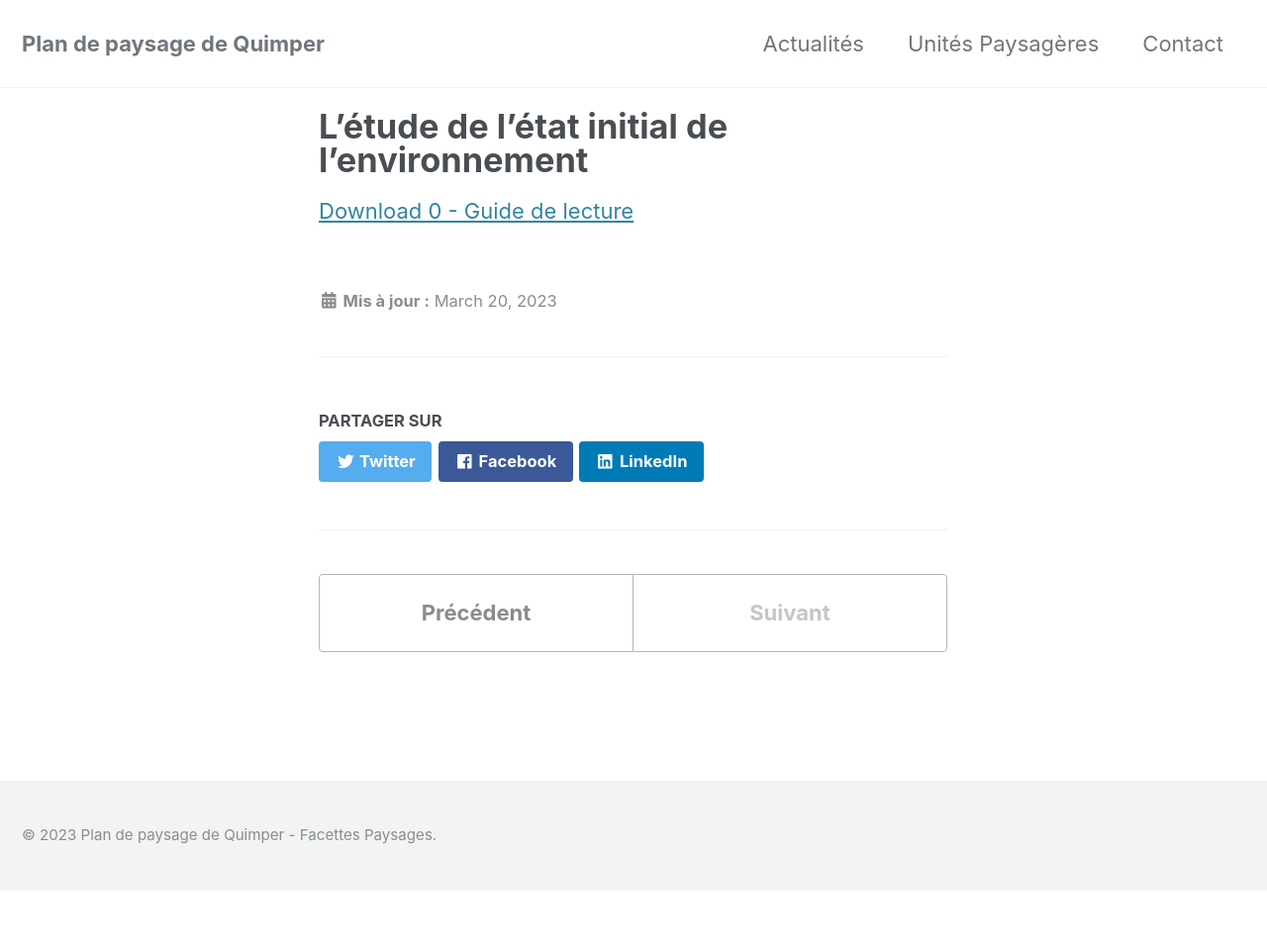
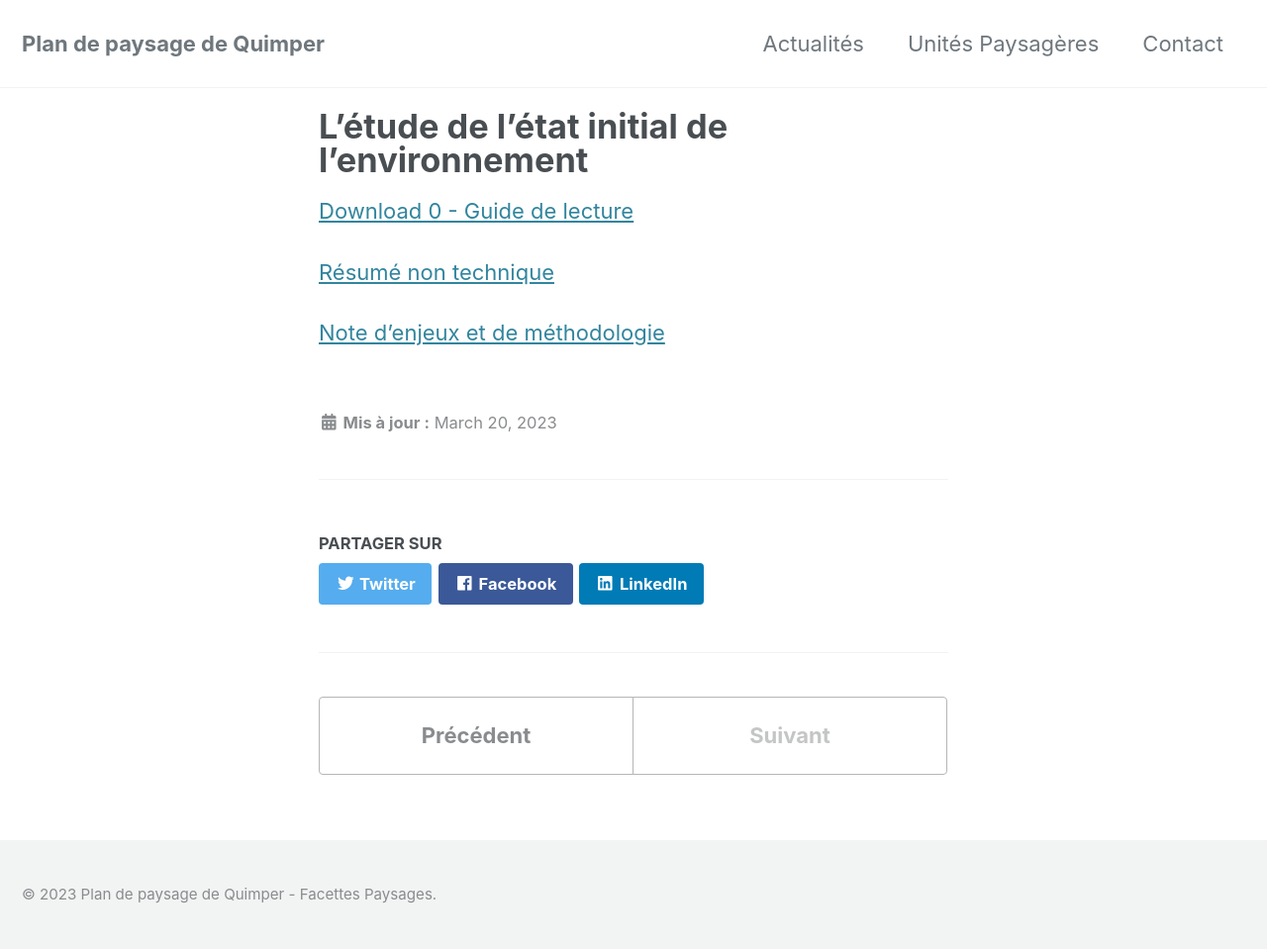
Before and after one commit to facettespaysages/plan-paysage-quimper, a Jekyll site: the page built from _news/documents.md, in a window 1280 px wide. Shown: the whole page at 99% size. Built offline with Jekyll 4.4.1, drawn with Linux system fonts in a browser that asks for light colours; cached includes are drawn as plain includes; nearby versions of some CDN libraries; before the commit the page ends 900 px from its top, so only the background shows below that.

Commit message:
Add other documents

```diff
--- a/_news/documents.md
+++ b/_news/documents.md
@@ -4,4 +4,8 @@ excerpt: "Documents pour aller plus loin."
 last_modified_at: 2023-03-20T00:00:00-00:00
 ---
 
-<a href="/assets/pdfs/0_-_guide_de_lecture_indb_avec_couv_1" type="application/pdf;">Download 0 - Guide de lecture</a>
+<a href="/assets/pdfs/0_-_guide_de_lecture_indb_avec_couv_1.pdf" type="application/pdf;">Download 0 - Guide de lecture</a>
+
+<a href="/assets/pdfs/1_-_rnt_e_avec_couv.pdf" type="application/pdf;">Résumé non technique </a>
+
+<a href="/assets/pdfs/2_-_note_denjeux_et_de_methodologie_g.pdf" type="application/pdf; length=6781376">Note d'enjeux et de méthodologie </a>
```
